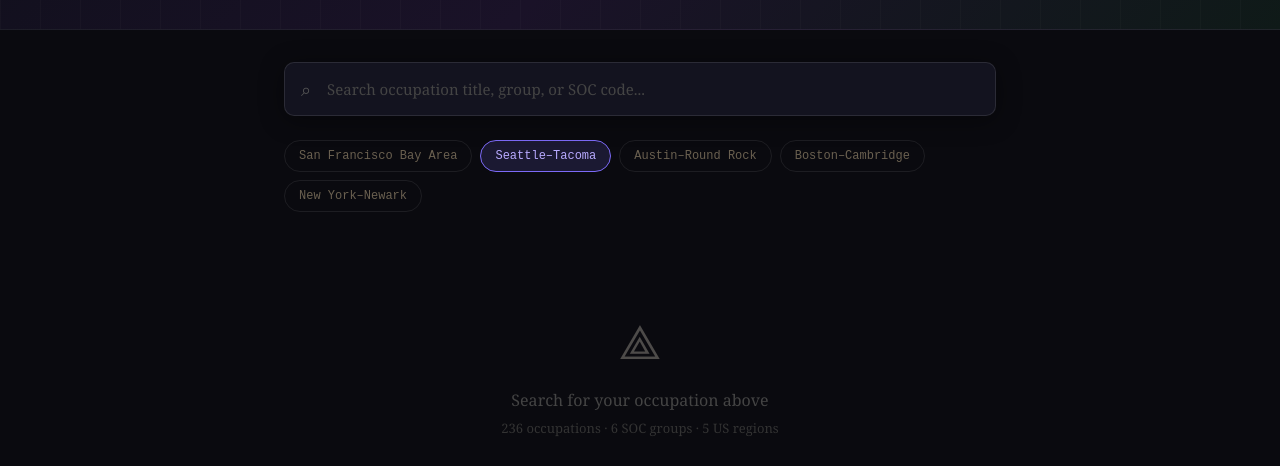
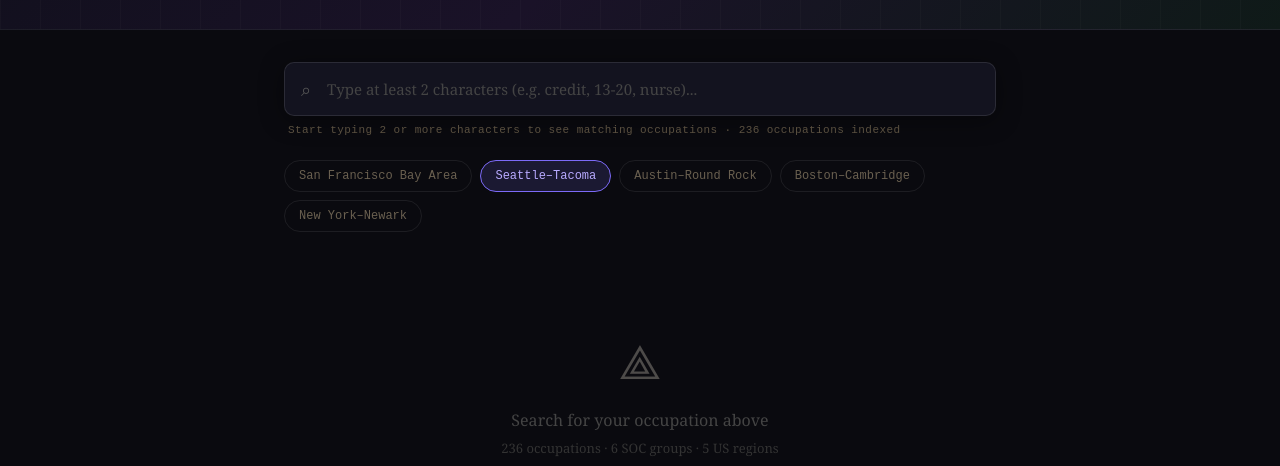
Before and after one commit to ravyg/ravyg.github.io, a plain HTML site: page ate-calculator.html in a window 1280 px wide. Shown: the part 280-746 px from the top of the page. Drawn offline with Linux system fonts and the light colour scheme.

Commit message:
Add search hint: type 2+ chars to see occupation matches

```diff
--- a/ate-calculator.html
+++ b/ate-calculator.html
@@ -65,6 +65,7 @@
     .ate-search-icon { padding: 0 16px; color: #555; font-size: 18px; }
     .ate-search-input { flex: 1; background: transparent; border: none; outline: none; color: #e8e0d0; font-size: 15px; padding: 16px 0; }
     .ate-search-input::placeholder { color: #444; }
+    .ate-search-hint { font-size: 11px; color: #5a5040; margin-top: 8px; padding: 0 4px; font-family: monospace; letter-spacing: 0.04em; }
     .ate-clear-btn { background: none; border: none; color: #555; font-size: 18px; padding: 0 16px; cursor: pointer; }
     .ate-dropdown { position: absolute; top: 100%; left: 0; right: 0; z-index: 100; background: #13131f; border: 1px solid rgba(255,255,255,0.1); border-radius: 10px; margin-top: 4px; box-shadow: 0 16px 48px rgba(0,0,0,0.6); overflow: hidden; display: none; }
     .ate-dropdown.open { display: block; }
@@ -228,10 +229,11 @@
   <div class="ate-search-wrap" id="search-wrap">
     <div class="ate-search-box">
       <span class="ate-search-icon">&#x2315;</span>
-      <input class="ate-search-input" id="search-input" placeholder="Search occupation title, group, or SOC code..." />
+      <input class="ate-search-input" id="search-input" placeholder="Type at least 2 characters (e.g. credit, 13-20, nurse)..." />
       <button class="ate-clear-btn" id="clear-btn" style="display:none;">&times;</button>
     </div>
     <div class="ate-dropdown" id="dropdown"></div>
+    <div class="ate-search-hint">Start typing 2 or more characters to see matching occupations &middot; 236 occupations indexed</div>
   </div>
 
   <!-- Regions -->
```
